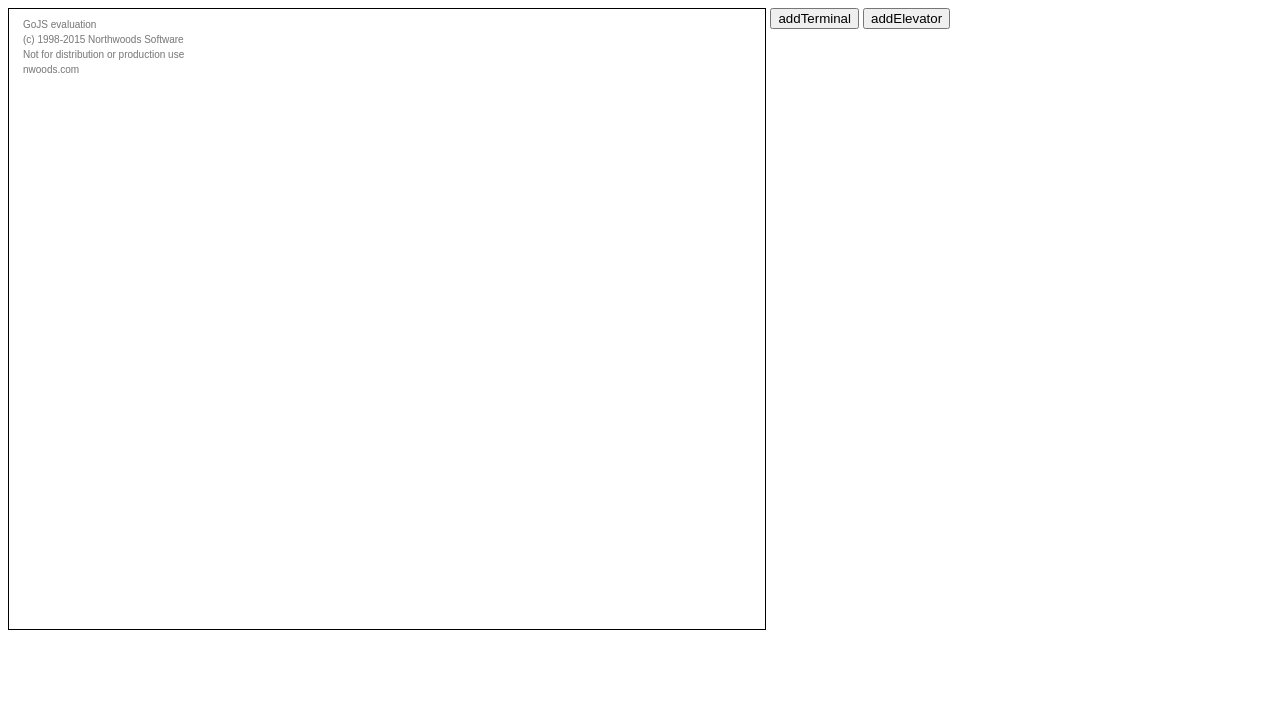
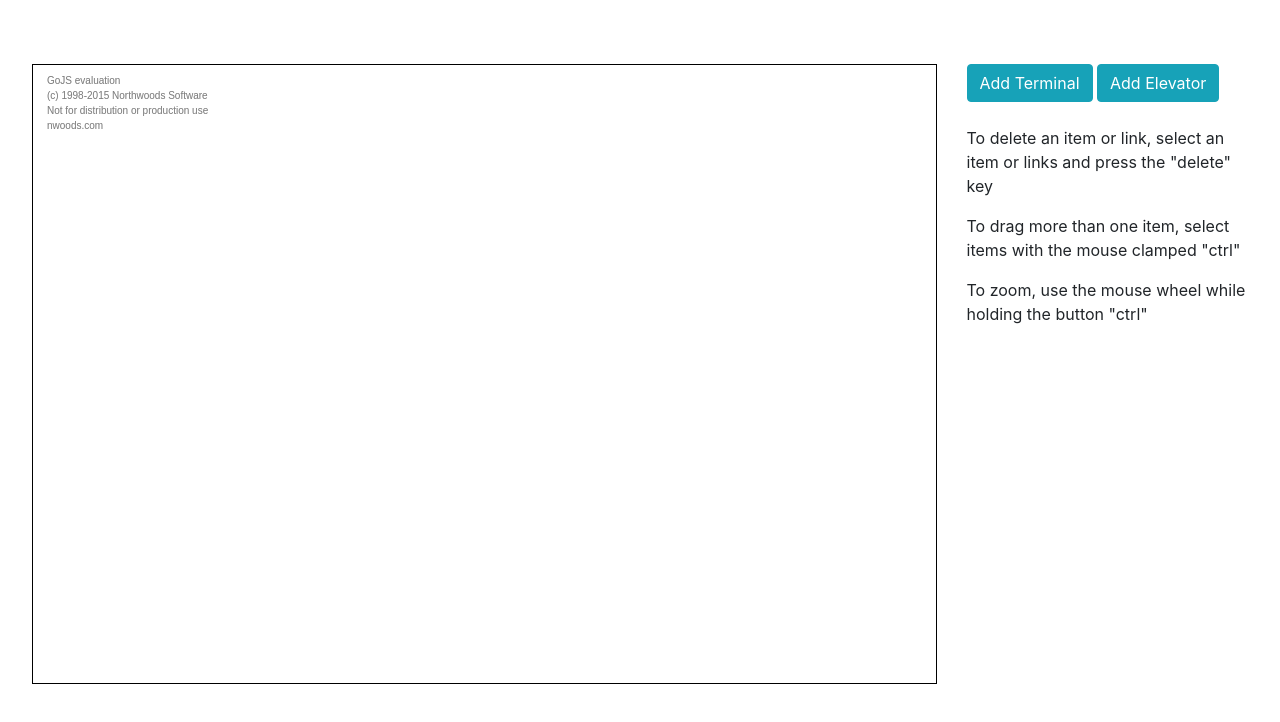
Before and after one commit to djbazilio/elevator, a plain HTML site: page index.html in a window 1280 px wide. Drawn offline with nearby package versions, Linux system fonts and the light colour scheme.

Commit message:
add bootstrap

```diff
--- a/index.html
+++ b/index.html
@@ -6,19 +6,32 @@
     <title>Draggable Link</title>
     <meta name="description" content="Drag a link to reconnect it. Nodes have custom Adornments for selection, resizing, and reshaping." />
     <meta charset="UTF-8">
+    <link rel="stylesheet" href="https://maxcdn.bootstrapcdn.com/bootstrap/4.0.0-beta.2/css/bootstrap.min.css" integrity="sha384-PsH8R72JQ3SOdhVi3uxftmaW6Vc51MKb0q5P2rRUpPvrszuE4W1povHYgTpBfshb" crossorigin="anonymous">
     <script src="./release/go.js"></script>
 
     <script src="script.js"></script>
 </head>
 <body onload="init()">
-<div id="sample">
-    <span style="display: inline-block; vertical-align: top; width:60%">
-        <div id="myDiagramDiv2" style="border: solid 1px black; height: 620px"></div>
-    </span>
-        <span style="display: inline-block; vertical-align: top; width:20%">
-        <input type="button" onclick="addTerminal()" value="addTerminal">
-        <input type="button" onclick="addElevator()" value="addElevator">
-    </span>
-</div>
+    <div id="sample" class="jumbotron row" style="background-color: #ffffff">
+        <div  class="col-md-9" >
+            <div id="myDiagramDiv2" style="border: solid 1px black; height: 620px"></div>
+        </div>
+        <div class="col-md-3">
+            <input class="btn btn-info" type="button" onclick="addTerminal()" value="Add Terminal">
+            <input class="btn btn-info" type="button" onclick="addElevator()" value="Add Elevator">
+            </br>
+            </br>
+            <div>
+                <p>
+                    To delete an item or link, select an item or links and press the "delete" key
+                </p>
+                <p>
+                    To drag more than one item, select items with the mouse clamped "ctrl"
+                </p>
+                    To zoom, use the mouse wheel while holding the button "ctrl"
+                </p>
+            </div>
+        </div>
+    </div>
 </body>
 </html>
```
